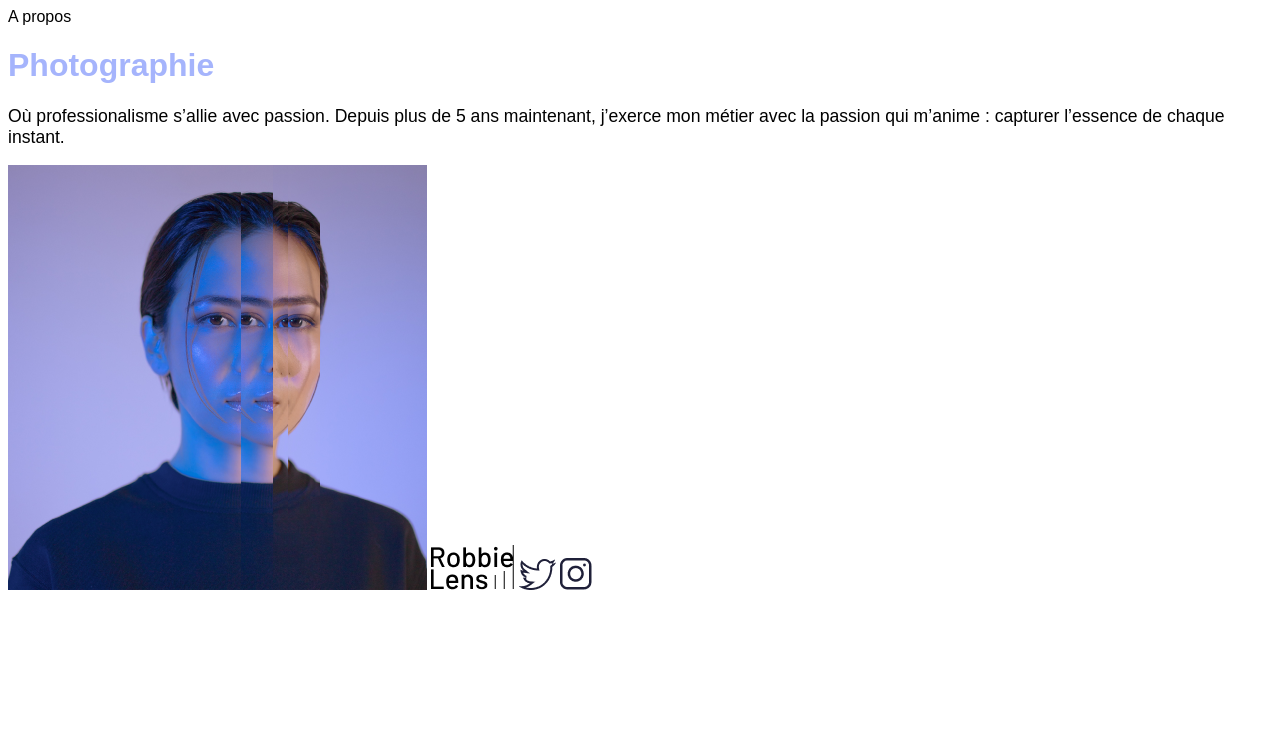
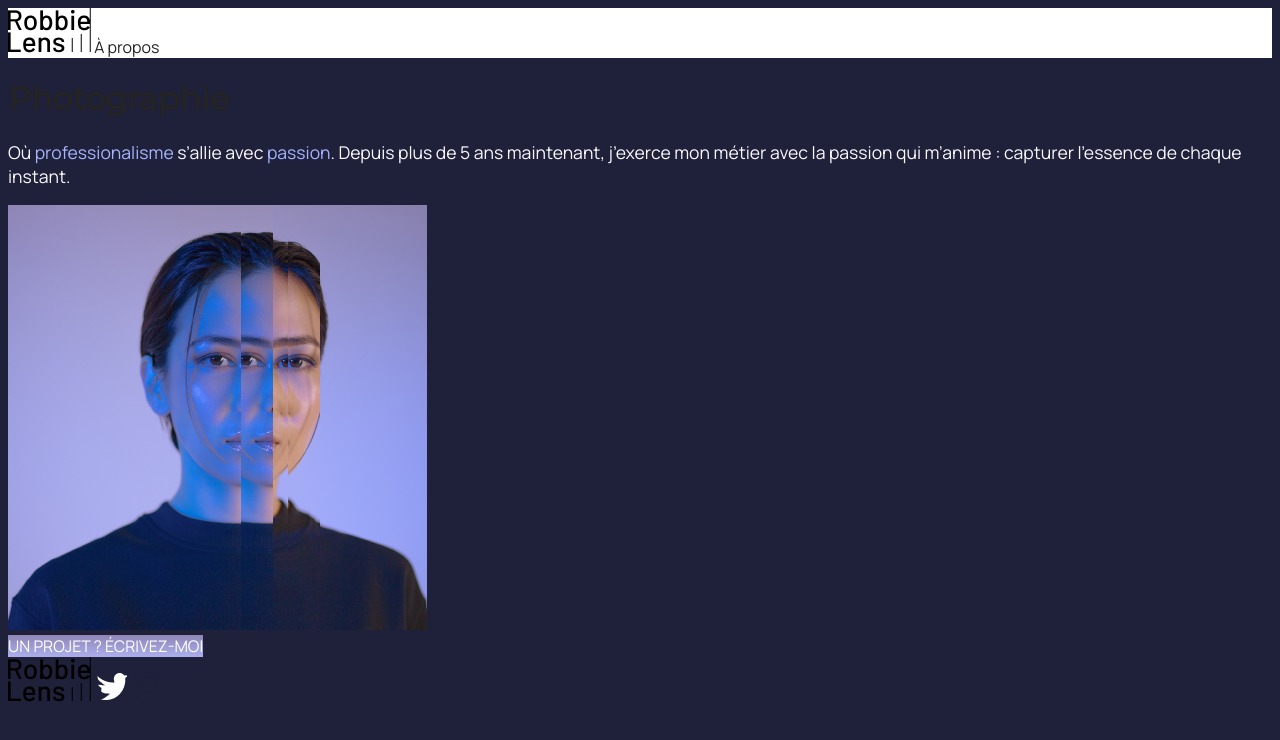
Before and after one commit to Hyns8/P2-exes-Robbie-Lens, a plain HTML site: page index.html in a window 1280 px wide. Drawn offline with Linux system fonts and the light colour scheme.

Commit message:
Commentaire : difficulté pour couleur

```diff
--- a/index.html
+++ b/index.html
@@ -1,27 +1,39 @@
 <!DOCTYPE html>
 <html lang="fr">
+
     <head>
         <meta charset="utf-8">
         <title>Accueil – Robbie Lens Photographie</title>
         <link rel="stylesheet" href="style.css" />
+        <link rel="preconnect" href="https://fonts.googleapis.com">
+        <link rel="preconnect" href="https://fonts.gstatic.com" crossorigin>
+        <link href="https://fonts.googleapis.com/css2?family=Manrope&family=Montserrat&display=swap" rel="stylesheet">
     </head>
-    <body>
-        <div
-        <!-- nouveau commentaire -->
-        <a href="a-propos.html">A propos</a>
-        </div>
-        <h1>Photographie</h1>
 
+<body>
+    <div class="entete">
+        <img src="images/logo.png" alt="Logo Robbie Lens" >
+        <a href="a-propos.html">À propos</a>
+    </div>
+    <h1>Photographie</h1>
     <p>
-        Où <span class="important">professionalisme</span> s’allie avec <span class="important">passion</span>. Depuis plus de 5 ans maintenant, j’exerce mon métier avec la passion
+        Où <em>professionalisme</em> s’allie avec <em>passion</em>. Depuis
+        plus de 5 ans maintenant, j’exerce mon métier avec la passion
         qui m’anime : capturer l’essence de chaque instant.
     </p>
-    <img src="images/robbie-lens.png" alt="Portrait avec effet de la photographe Robbie Lens">
-    <img src="images/logo.png" alt="Logo Robbie Lens">
-    <a target="_blank" href="https://twitter.com/">
-        <img src="images/twitter.png" alt="Logo Twitter"></a>
-    <a target="_blank" href="https://www.instagram.com/">
-        <img src="images/instagram.png" alt="Logo Instagram"></a>
+    <img src="images/robbie-lens.png" alt="Portrait avec effet de la photographe Robbie Lens" >
+    <div>
+        <a href="" class="cta">UN PROJET ? ÉCRIVEZ-MOI</a>
+    </div>
+    <div class="pied-de-page">
+        <img src="images/logo.png" alt="Logo Robbie Lens" >
+        <a target="_blank" href="https://twitter.com/">
+            <img src="images/twitter.png" alt="Logo Twitter" >
+        </a>
+        <a target="_blank" href="https://www.instagram.com/">
+            <img src="images/instagram.png" alt="Logo Instagram" >
+        </a>
+    </div>
 </body>
-    </body>
+
 </html>
--- a/style.css
+++ b/style.css
@@ -2,22 +2,39 @@ body {
   /* body et a repris du modele pour remplacer ul link et .important */
   font-family: 'Manrope', sans-serif;
   font-size: 1em;
+  background-color: #1F2039;
 }
 
 a {
-  color: black;
+  color: #242424;
   text-decoration: none;
 }
 
 h1{font-weight: 3.5em;
-    color:#a5b4fc;
+    color:#242424;
     font-family:montserrat, sans-serif;
+    background-color: #1F2039;
 }
-p{
+
+h2{color:#a5b4fc}
+
+p,
+li{
     font-family:manrope, sans-serif;
     font-size: 1.1em;
+    color:#f9f8ff
 }
+
 em {
   color: #a5b4fc;
   font-style: normal;
 }
+
+.entete,
+.piedepage {background-color: white;
+}
+
+.cta {
+  background: linear-gradient(#8e86b5, #acaeed);
+  color: white;
+}
```
Also changed, not shown: a-propos.html (+17 -9 lines).
